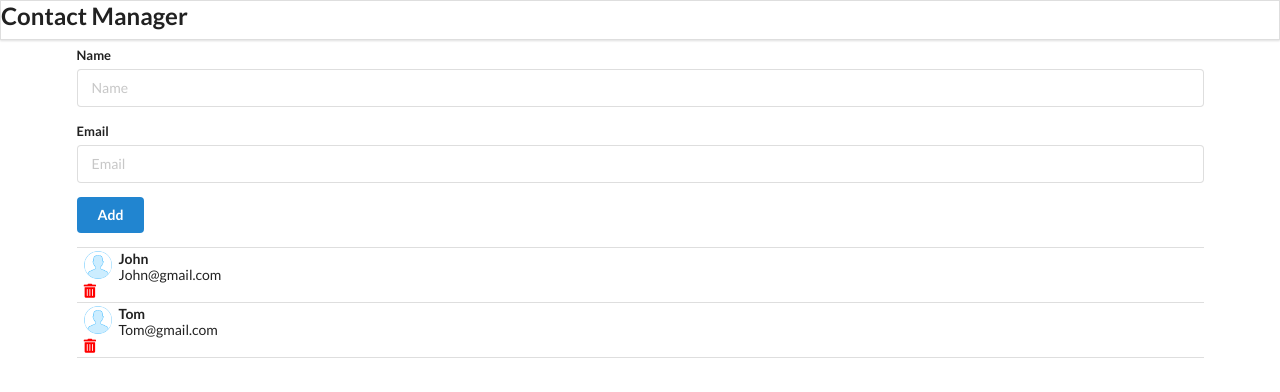
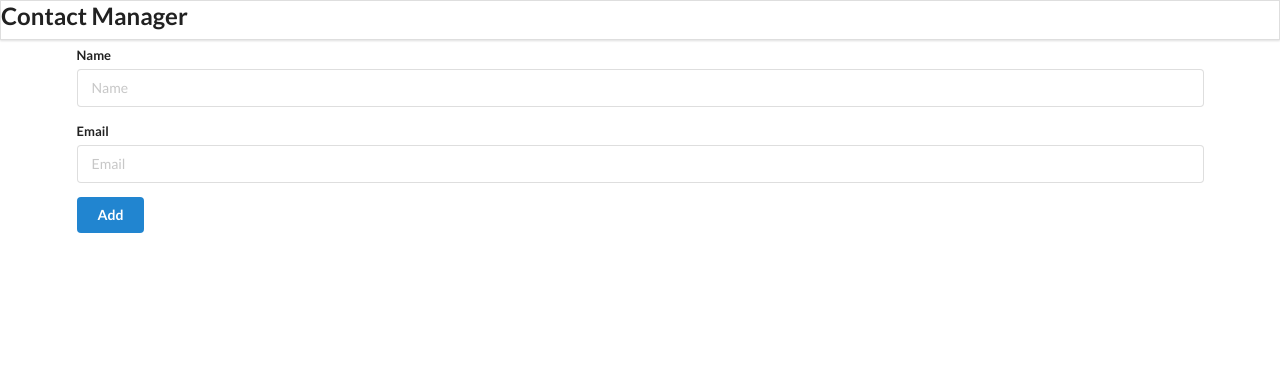
Before and after one commit to TechLounge777/React-Contact-App, a React (Create React App) app: page / in a window 1280 px wide. Shown: the top 392 px of the page. Built offline with nearby package versions, Linux system fonts and the light colour scheme.

Commit message:
added useState

```diff
--- a/src/components/AddContact.js
+++ b/src/components/AddContact.js
@@ -1,19 +1,32 @@
 import React from 'react';
 
 class AddContact extends React.Component {
-    render() {
+    state = {
+        name: "",
+        email: "",
+    };
+
+        add = (e) => {
+            e.preventDefault();
+            if(this.state.name === "" && this.state.email === '') {
+                alert("All the fields are mandatory");
+                return
+            }
+            console.log(this.state);
+        }
+        render() {
         return (
             <div className='ui main'>
                 <h2>Add Contact</h2>
-                <form className="ui form">
+                <form className="ui form" onSubmit={this.add}>
                     <div className="field">
                         <label>Name </label>
-                        <input type="text" name="name" placeholder="Name" />
+                        <input type="text" name="name" placeholder="Name" value={this.state.name} onChange={(e) => this.setState({name: e.target.value})} />
                     </div>
 
                     <div className="field">
                         <label>Email </label>
-                        <input type="text" name="email" placeholder="Email" />
+                        <input type="text" name="email" placeholder="Email" value={this.state.email} onChange={(e) => this.setState({email: e.target.value})} />
                     </div>
 
                     <button className="ui button blue">Add</button>
--- a/src/components/App.js
+++ b/src/components/App.js
@@ -1,22 +1,11 @@
-import React from 'react';
+import React, {useState} from 'react';
 import './App.css';
 import Header from './Header';
 import AddContact from './AddContact';
 import ContactList from './ContactList';
 
 function App() {
-  const contacts = [
-    {
-      id: "1",
-      name: "John",
-      email: "John@gmail.com"
-    },
-    {
-      id: "2",
-      name: "Tom",
-      email: "Tom@gmail.com"
-    }
-  ];
+  const [contacts, setContacts] = useState([]);
   return (
     <div className="ui container">
       <Header />
```
